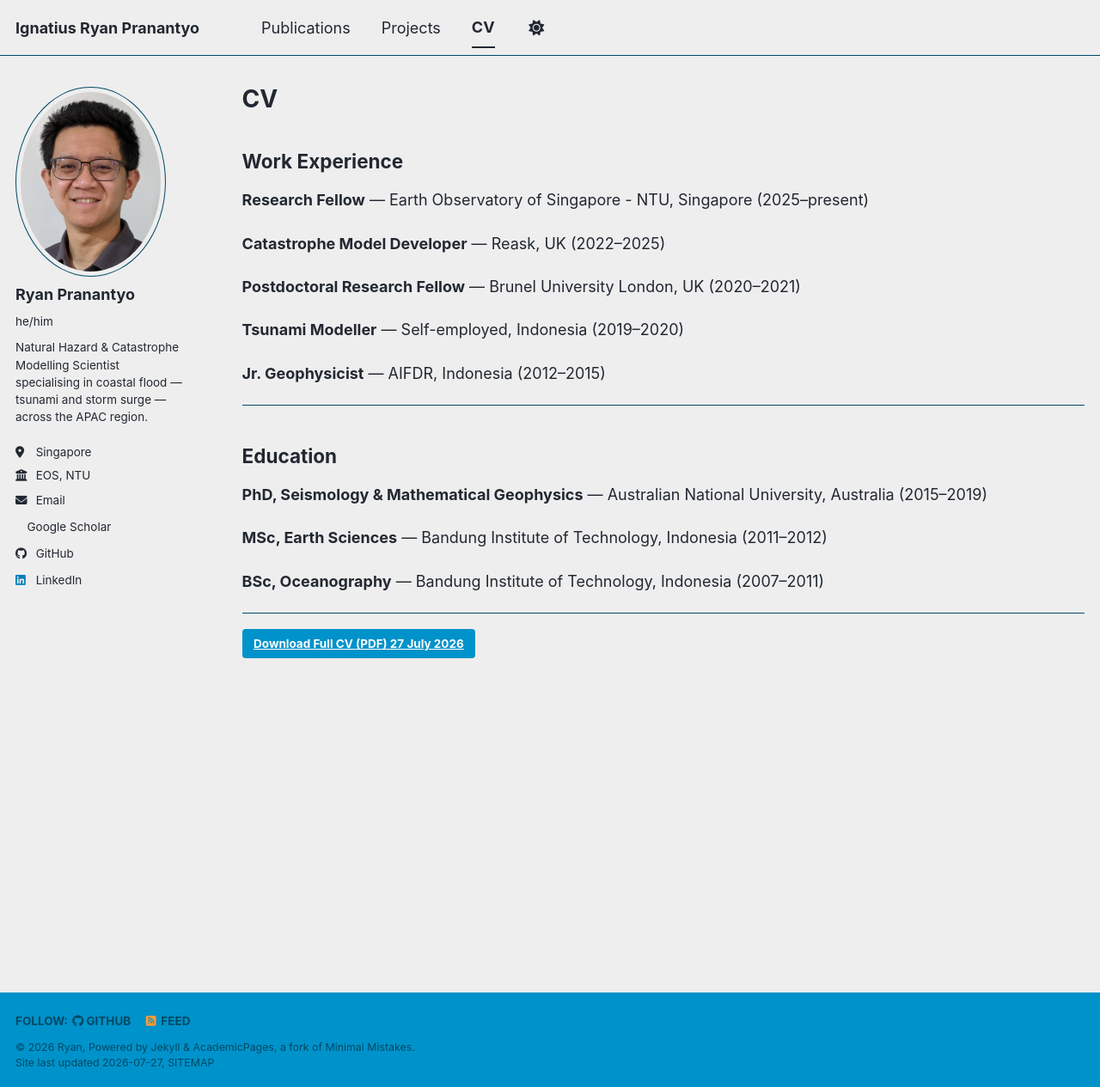
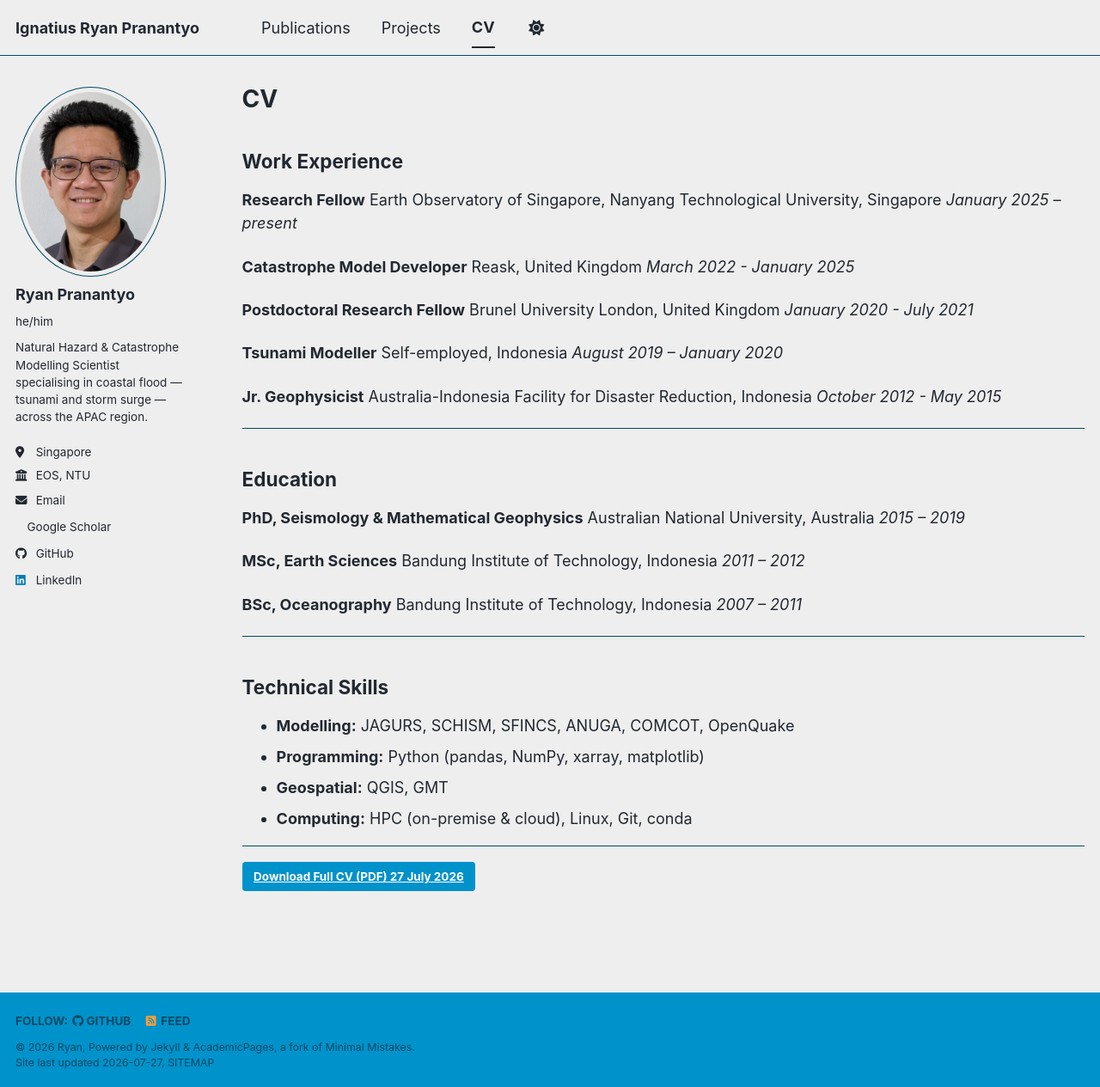
Before and after one commit to ryanign/ryanign.github.io, a Jekyll site: the page built from _pages/cv.md, in a window 1280 px wide and 1265 px high. Shown: the whole window at 86% size. Built offline with Jekyll 4.4.1, drawn with Linux system fonts in a browser that asks for light colours; a style sheet for code colours, icons or effects is not loaded.

Commit message:
update cv

```diff
--- a/_pages/cv.md
+++ b/_pages/cv.md
@@ -9,25 +9,41 @@ redirect_from:
 
 ## Work Experience
 
-**Research Fellow** — Earth Observatory of Singapore - NTU, Singapore (2025–present)
+**Research Fellow**
+Earth Observatory of Singapore, Nanyang Technological University, Singapore *January 2025 – present*
 
-**Catastrophe Model Developer** — Reask, UK (2022–2025)
+**Catastrophe Model Developer**
+Reask, United Kingdom *March 2022 - January 2025*
 
-**Postdoctoral Research Fellow** — Brunel University London, UK (2020–2021)
+**Postdoctoral Research Fellow**
+Brunel University London, United Kingdom *January 2020 - July 2021*
 
-**Tsunami Modeller** — Self-employed, Indonesia (2019–2020)
+**Tsunami Modeller**
+Self-employed, Indonesia *August 2019 – January 2020*
 
-**Jr. Geophysicist** — AIFDR, Indonesia (2012–2015)
+**Jr. Geophysicist**
+Australia-Indonesia Facility for Disaster Reduction, Indonesia *October 2012 - May 2015*
 
 ---
 
 ## Education
 
-**PhD, Seismology & Mathematical Geophysics** — Australian National University, Australia (2015–2019)
+**PhD, Seismology & Mathematical Geophysics**
+Australian National University, Australia *2015 – 2019*
 
-**MSc, Earth Sciences** — Bandung Institute of Technology, Indonesia (2011–2012)
+**MSc, Earth Sciences**
+Bandung Institute of Technology, Indonesia *2011 – 2012*
 
-**BSc, Oceanography** — Bandung Institute of Technology, Indonesia (2007–2011)
+**BSc, Oceanography**
+Bandung Institute of Technology, Indonesia *2007 – 2011*
+
+---
+
+## Technical Skills
+- **Modelling:** JAGURS, SCHISM, SFINCS, ANUGA, COMCOT, OpenQuake
+- **Programming:** Python (pandas, NumPy, xarray, matplotlib)
+- **Geospatial:** QGIS, GMT
+- **Computing:** HPC (on-premise & cloud), Linux, Git, conda
 
 ---
 
```
